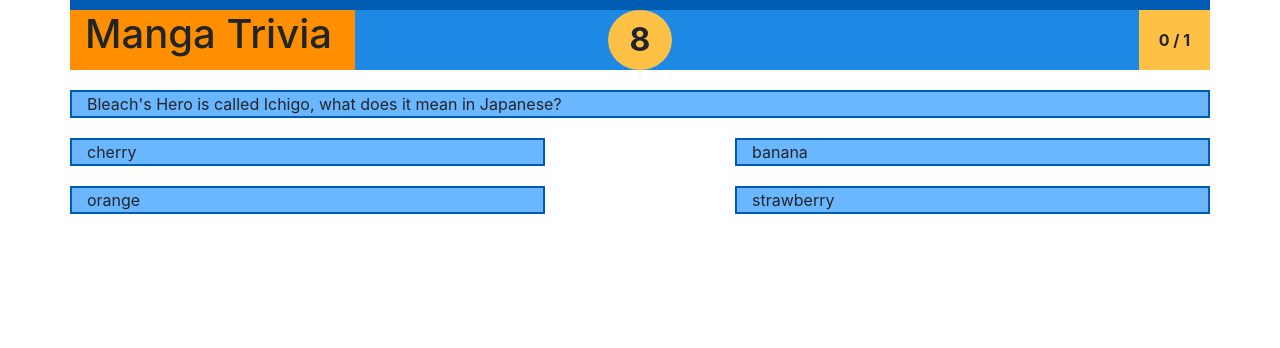
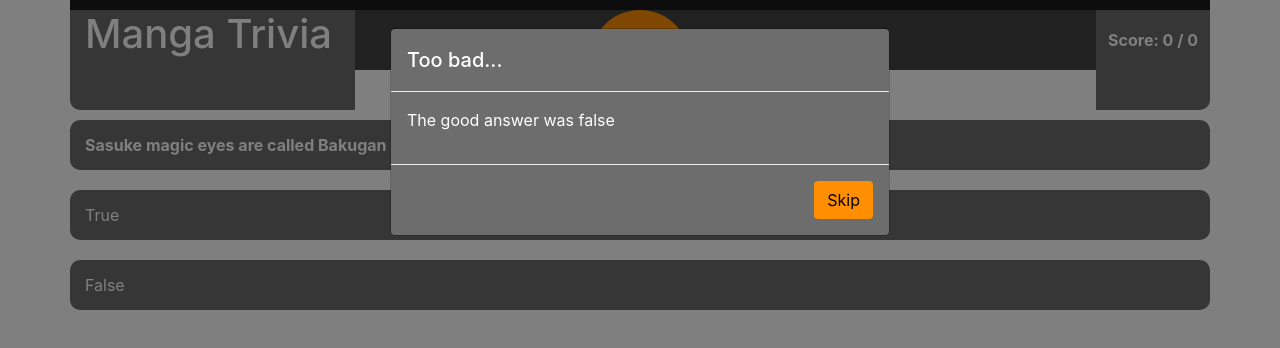
Before and after one commit to Carglass/TriviaGame, a plain HTML site: page index.html in a window 1280 px wide. Both pictures are taken after a click on the element "True". Drawn offline with nearby package versions, Linux system fonts and the light colour scheme.

Commit message:
feature complete, basic design

```diff
--- a/assets/css/style.css
+++ b/assets/css/style.css
@@ -1,6 +1,4 @@
-.row{
-    margin-top: 20px;
-}
+
 
 /* Display */
 
@@ -111,6 +109,15 @@
     width: 960px;
 }
 
+.w-120px
+{
+    width: 120px;
+}
+
+.w-100px{
+    width: 100px;
+}
+
 /* Y-axis */
 
 .h-50px
@@ -121,6 +128,14 @@
 .h-70px
 {
     height: 70px;
+}
+
+.h-100px{
+    height: 100px;
+}
+
+.h-120px{
+    height: 120px;
 }
 
 .h-150px
@@ -149,6 +164,10 @@
 
 .lh-100{
     line-height: 100%;
+}
+
+.lh-100px{
+    line-height: 100px;
 }
 
 .ta-c
@@ -202,8 +221,8 @@
     border-width: 2px;
 }
 
-.bdc-bl-dk{
-    border-color: #005cb2;
+.bdc-pr-dk{
+    border-color: #1b1b1b;
 }
 
 .bds-s{
@@ -214,12 +233,28 @@
     border-top-width: 10px;
 }
 
-.bdtc-bl-dk{
-    border-top-color: #005cb2;
+.bdtc-pr-dk{
+    border-top-color: #1b1b1b;
 }
 
 .bdts-s{
     border-top-style: solid;
+}
+
+.br-10px{
+    border-radius: 10px;
+}
+
+.brb-10px{
+    border-radius: 0px 0px 10px 10px;
+}
+
+.brbl-10px{
+    border-radius: 0px 0px 0px 10px;
+}
+
+.brbr-10px{
+    border-radius: 0px 0px 10px 0px;
 }
 
 .br-50{
@@ -240,6 +275,10 @@
 
 .mt-0px{
     margin-top: 0px;
+}
+
+.mt-50px{
+    margin-top: 50px;
 }
 
 .mt-30px
@@ -284,27 +323,27 @@
     color: white;
 }
 
-.bgc-bl{
-    background-color: #1e88e5;
+.bgc-pr{
+    background-color: #424242;
 }
 
-.bgc-bl-lt{
-    background-color: #6ab7ff;
+.bgc-pr-lt{
+    background-color: #6d6d6d;
 }
 
-.bgc-bl-dk{
-    background-color: #005cb2;
+.bgc-pr-dk{
+    background-color: #1b1b1b;
 }
 
-.bgc-or{
+.bgc-sc{
     background-color: #ff8f00;
 }
 
-.bgc-or-lt{
+.bgc-sc-lt{
     background-color: #ffc046;
 }
 
-.bgc-or-dk{
+.bgc-sc-dk{
     background-color: #c56000;
 }
 
@@ -340,6 +379,10 @@
 .fz-2em
 {
     font-size: 2em;
+}
+
+.fz-3em{
+    font-size: 3em;
 }
 
 .fw-b
--- a/assets/javascript/app.js
+++ b/assets/javascript/app.js
@@ -1,4 +1,5 @@
 let timeoutAnswer;
+let timeoutModal;
 
 function triviaQuestion(question,isYesNoQuestion, correctAnswer, answers = []){
     this.question = question;
@@ -55,22 +56,34 @@
         if (answer === trivia.currentQuestion.correctAnswer){
             player.areAnswersCorrect.push(true);
             console.log('congrats!');
-            window.setTimeout(trivia.goToNextQuestion,2000);
+            $("#questionScore").modal('show');
+            $("#questionScoreTitle").empty().append('Congrats!');
+            $("#questionScoreText").empty().append('You got it right!');
+            timeoutModal = window.setTimeout(trivia.goToNextQuestion,5000);
         } else {
             player.areAnswersCorrect.push(false);
             console.log('Too bad...');
-            window.setTimeout(trivia.goToNextQuestion,2000);
+            $("#questionScore").modal('show');
+            $("#questionScoreTitle").empty().append('Too bad...');
+            $("#questionScoreText").empty().append('The good answer was ' + trivia.currentQuestion.correctAnswer);
+            timeoutModal = window.setTimeout(trivia.goToNextQuestion,5000);
         }
     },
     goToNextQuestion: function(){
         player.displayCurrentScore();
+        $("#questionScore").modal('hide');
         if (trivia.questionsPool.length === 0){
             trivia.state = "finished";
             console.log("game finished");
+            $("#questionScore").modal('show');
+            $("#questionScoreTitle").empty().append(player.displayFinalScore());
+            $("#questionScoreText").empty().append('Pretty impressive!');
+            $('#dismissModal').empty().append('Restart');
         } else {
             trivia.nextQuestion();
+            trivia.state = "waitingForAnswer";
         }
-        trivia.state = "waitingForAnswer";
+
     },
     answerCountDown: function(n){
         $('#timer').empty().append(n);
@@ -81,6 +94,16 @@
             timeoutAnswer = setTimeout(function(){trivia.validateAnswer("");},1000);
             // trivia.validateAnswer("");
         }
+    },
+    reset: function(){
+        $('#dismissModal').empty().append('Skip');
+        $('#questionScore').modal('hide');
+        $('#goodAnswers').empty().append('0');
+        $('#totalAnswers').empty().append('0');
+        trivia.init();
+        trivia.nextQuestion();
+        player.init();
+
     }
 }
 
@@ -97,6 +120,19 @@
             }
         }
         $('#goodAnswers').empty().append(nbCorrectAnswers);
+    },
+    displayFinalScore: function(){
+        let nbCorrectAnswers = 0;
+        for (let i = 0; i < this.areAnswersCorrect.length; i++){
+            if (this.areAnswersCorrect[i]){
+                nbCorrectAnswers++;
+            }
+        }
+        return "Final score: " + nbCorrectAnswers + " / " + player.areAnswersCorrect.length;
+    },
+    init: function(){
+        player.currentAnswer = "";
+        player.areAnswersCorrect = [];
     },
 }
 
@@ -146,4 +182,13 @@
         });
     }
 
+    $('#dismissModal').click(function(){
+        if (trivia.state === "finished") {
+            trivia.reset();
+        } else {
+            window.clearTimeout(timeoutModal);
+            trivia.goToNextQuestion();
+        }
+    })
+
 });
--- a/index.html
+++ b/index.html
@@ -1,14 +1,20 @@
 <!DOCTYPE html>
 <html>
+
 <head>
     <meta charset="utf-8" />
     <meta http-equiv="X-UA-Compatible" content="IE=edge">
     <title>Trivia Game</title>
     <meta name="viewport" content="width=device-width, initial-scale=1">
-    <link rel="stylesheet" href="https://maxcdn.bootstrapcdn.com/bootstrap/4.0.0/css/bootstrap.min.css" integrity="sha384-Gn5384xqQ1aoWXA+058RXPxPg6fy4IWvTNh0E263XmFcJlSAwiGgFAW/dAiS6JXm" crossorigin="anonymous">
-    <script src="https://maxcdn.bootstrapcdn.com/bootstrap/4.0.0/js/bootstrap.min.js" integrity="sha384-JZR6Spejh4U02d8jOt6vLEHfe/JQGiRRSQQxSfFWpi1MquVdAyjUar5+76PVCmYl" crossorigin="anonymous"></script>
-    <script src="https://code.jquery.com/jquery-3.2.1.slim.min.js" integrity="sha384-KJ3o2DKtIkvYIK3UENzmM7KCkRr/rE9/Qpg6aAZGJwFDMVNA/GpGFF93hXpG5KkN" crossorigin="anonymous"></script>
-    <script src="https://cdnjs.cloudflare.com/ajax/libs/popper.js/1.12.9/umd/popper.min.js" integrity="sha384-ApNbgh9B+Y1QKtv3Rn7W3mgPxhU9K/ScQsAP7hUibX39j7fakFPskvXusvfa0b4Q" crossorigin="anonymous"></script>
+    <link rel="stylesheet" href="https://maxcdn.bootstrapcdn.com/bootstrap/4.0.0/css/bootstrap.min.css" integrity="sha384-Gn5384xqQ1aoWXA+058RXPxPg6fy4IWvTNh0E263XmFcJlSAwiGgFAW/dAiS6JXm"
+        crossorigin="anonymous">
+    <script src="https://code.jquery.com/jquery-3.2.1.slim.min.js" integrity="sha384-KJ3o2DKtIkvYIK3UENzmM7KCkRr/rE9/Qpg6aAZGJwFDMVNA/GpGFF93hXpG5KkN"
+        crossorigin="anonymous"></script>
+    <script src="https://cdnjs.cloudflare.com/ajax/libs/popper.js/1.12.9/umd/popper.min.js" integrity="sha384-ApNbgh9B+Y1QKtv3Rn7W3mgPxhU9K/ScQsAP7hUibX39j7fakFPskvXusvfa0b4Q"
+        crossorigin="anonymous"></script>
+    <script src="https://maxcdn.bootstrapcdn.com/bootstrap/4.0.0/js/bootstrap.min.js" integrity="sha384-JZR6Spejh4U02d8jOt6vLEHfe/JQGiRRSQQxSfFWpi1MquVdAyjUar5+76PVCmYl"
+        crossorigin="anonymous"></script>
+
     <!-- <script
   src="https://code.jquery.com/jquery-3.3.1.min.js"
   integrity="sha256-FgpCb/KJQlLNfOu91ta32o/NMZxltwRo8QtmkMRdAu8="
@@ -17,26 +23,50 @@
 
     <script src="./assets/javascript/app.js"></script>
 </head>
+
 <body>
     <div class="container">
-        <div class="row d-flex justify-content-between bgc-bl mt-0px bdtw-10px bdtc-bl-dk bdts-s h-70px">
-            <div class="brand col-3 bgc-or"><h1>Manga Trivia</h1></div>
-            <div class="col-3 d-f justify-content-around">
-                <div id="timer" class="w-25 br-50 bgc-or-lt ta-c lh-60px va-m fz-2em fw-b"></div>
+        <div class="row d-flex justify-content-between bgc-pr mt-0px bdtw-10px bdtc-pr-dk bdts-s h-70px brb-10px">
+            <div class="brand col-3 bgc-pr-lt brbl-10px c-wh">
+                <h1>Manga Trivia</h1>
             </div>
-            <div class="col-3 d-f fxd-rr p-0"><div class="bgc-or-lt lh-60px w-25 va-m fw-b ta-c"><span id="goodAnswers">0</span> / <span id="totalAnswers">0</span></div></div>
+            <div class="w-100px h-100px d-f justify-content-around">
+                <div id="timer" class="w-100 br-50 bgc-sc ta-c lh-100px va-m fz-3em fw-b"></div>
+            </div>
+            <div class="col-3 d-f fxd-rr p-0 brbr-10px">
+                <div class="bgc-pr-lt lh-60px w-40 va-m fw-b ta-c brbr-10px c-wh">Score:
+                    <span id="goodAnswers">0</span> /
+                    <span id="totalAnswers">0</span>
+                </div>
+            </div>
         </div>
-        <div class="row">
-            <div id="question" class="col-12 bgc-bl-lt bdw-2px bdc-bl-dk bds-s"></div>
+        <div class="row mt-50px">
+            <div id="question" class="col-12 bgc-pr-lt lh-50px br-10px fw-b c-wh"></div>
         </div>
-        <div class="row d-flex justify-content-between">
-            <div id="true" class="col-12 bgc-bl-lt bdw-2px bdc-bl-dk bds-s">True</div>
-            <div id="false" class="col-12 bgc-bl-lt bdw-2px bdc-bl-dk bds-s mt-20px">False</div>
-            <div id="answer1" class="col-5 bgc-bl-lt bdw-2px bdc-bl-dk bds-s"></div>
-            <div id="answer2" class="col-5 bgc-bl-lt bdw-2px bdc-bl-dk bds-s"></div>
-            <div id="answer3" class="col-5 bgc-bl-lt bdw-2px bdc-bl-dk bds-s mt-20px"></div>
-            <div id="answer4" class="col-5 bgc-bl-lt bdw-2px bdc-bl-dk bds-s mt-20px"></div>
+        <div class="row mt-20px d-flex justify-content-between">
+            <div id="true" class="col-12 bgc-pr-lt lh-50px br-10px c-wh">True</div>
+            <div id="false" class="col-12 bgc-pr-lt mt-20px lh-50px br-10px c-wh">False</div>
+            <div id="answer1" class="col-5 bgc-pr-lt lh-50px br-10px c-wh"></div>
+            <div id="answer2" class="col-5 bgc-pr-lt lh-50px br-10px c-wh"></div>
+            <div id="answer3" class="col-5 bgc-pr-lt mt-20px lh-50px br-10px c-wh"></div>
+            <div id="answer4" class="col-5 bgc-pr-lt mt-20px lh-50px br-10px c-wh"></div>
+        </div>
+    </div>
+    <div id="questionScore" class="modal" tabindex="-1" role="dialog">
+        <div class="modal-dialog" role="document">
+            <div class="modal-content bgc-pr-lt c-wh">
+                <div class="modal-header">
+                    <h5 id="questionScoreTitle" class="modal-title">Congrats!</h5>
+                </div>
+                <div class="modal-body">
+                    <p id="questionScoreText">You got it right!</p>
+                </div>
+                <div class="modal-footer">
+                    <button id="dismissModal" type="button" class="btn bgc-sc" >Skip</button>
+                </div>
+            </div>
         </div>
     </div>
 </body>
+
 </html>
```
